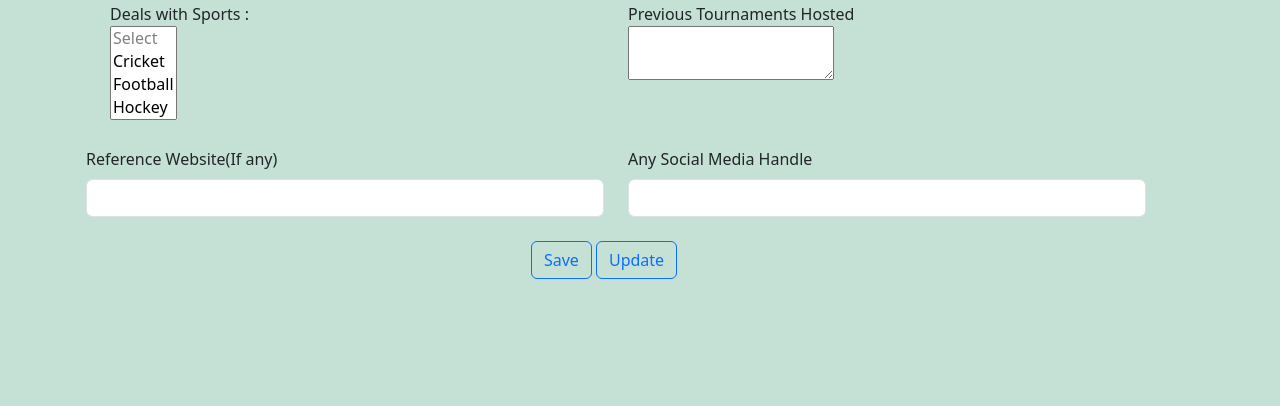
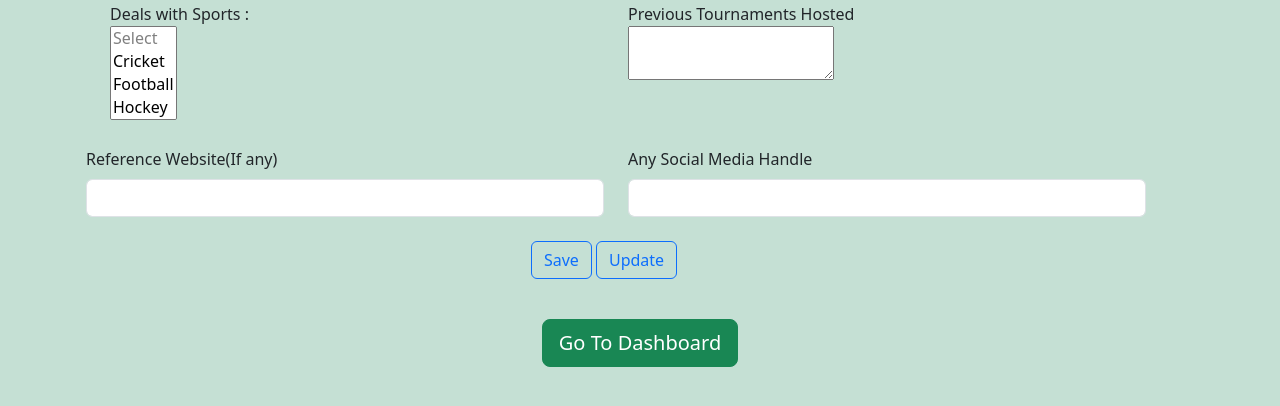
Before and after one commit to Aonepreet/A1sports, a website: page publicproject/profileOrganizer.html in a window 1280 px wide. Shown: the part 510-916 px from the top of the page. Before the commit the page ends 821 px from the top, so only its background shows below. Drawn offline with nearby package versions, Linux system fonts and the light colour scheme.

Commit message:
Update profileOrganizer.html

```diff
--- a/publicproject/profileOrganizer.html
+++ b/publicproject/profileOrganizer.html
@@ -21,7 +21,7 @@
            $(document).ready(function(){
 
            /***************EMAIL VALA TBOX AUTO FILL***********************/
-           alert(localStorage.getItem("activeuser"));
+           //alert(localStorage.getItem("activeuser"));
            $("#txtmail").val(localStorage.getItem("activeuser")).attr("readonly",true);
 
 
@@ -79,6 +79,11 @@
         })
     });
            })
+           function goToDashboard() {
+    // Change the URL to whichever dashboard you want to go
+    window.location.href = "dashOrganizer.html";
+    // or window.location.href = "dashOrganizer.html";
+  }
 
 
    </script>
@@ -186,5 +191,14 @@
       </form>
     </div>
 
+
+    <!--back to dboard btn-->
+    <div class="container mt-3 mb-5">
+  <center>
+    <button class="btn btn-success btn-lg" onclick="goToDashboard()">
+      Go To Dashboard
+    </button>
+  </center>
+</div>
     </body>
   </html>
```
